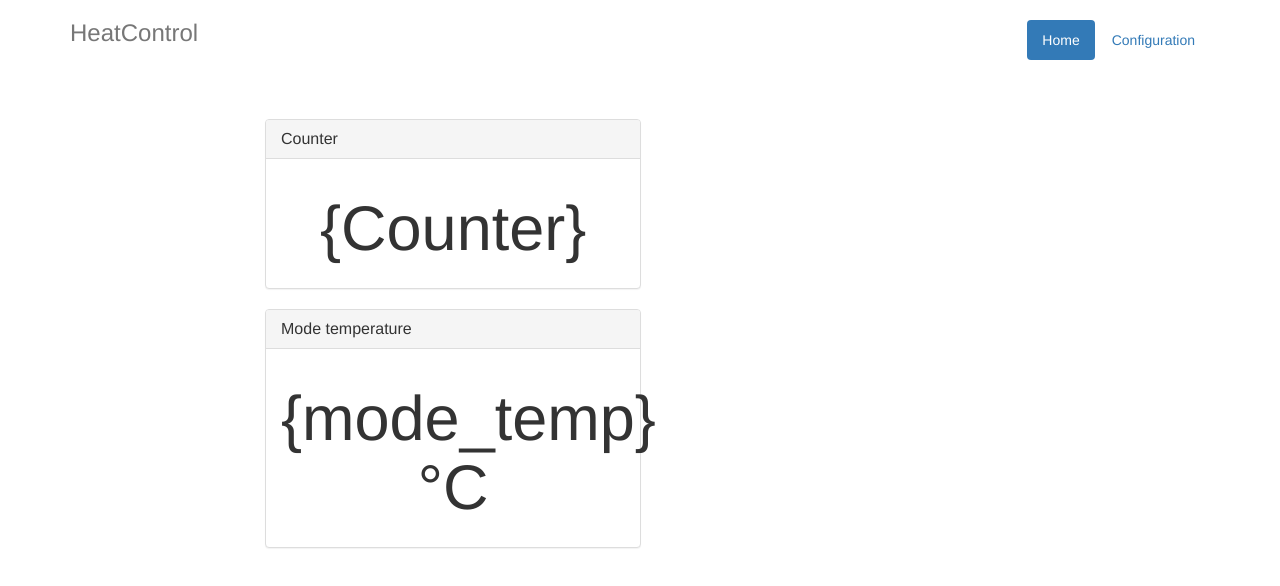
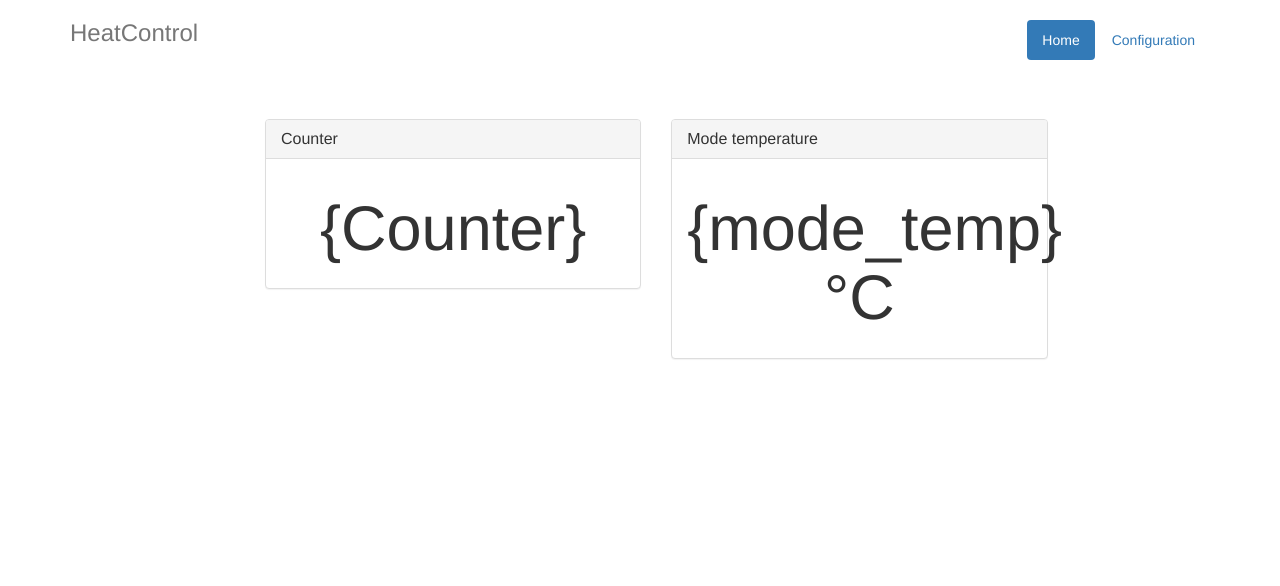
Before and after one commit to avr39-ripe/HeatControl, a plain HTML site: page files/index.html in a window 1280 px wide. Drawn offline with nearby package versions, Linux system fonts and the light colour scheme; no server answers.

Commit message:
+ correct index.html

```diff
--- a/files/index.html
+++ b/files/index.html
@@ -57,15 +57,19 @@
 							<h1 id="counter" class="text-center main">{Counter}</h1>
 						</div>
 					</div>
+				</div>
+				<div class="col-xs-10 col-md-5">
 					<div class="panel panel-default">
 						<div class="panel-heading">
 							<h3 class="panel-title">Mode temperature</h3>
 						</div>
 						<div class="panel-body">
-				  <h1 id="mode_curr_temp" class="text-center main">{mode_temp} &deg;C</h1>
+							<h1 id="mode_curr_temp" class="text-center main">{mode_temp}
+								&deg;C</h1>
 						</div>
 					</div>
 				</div>
+
 
 				<!-- /col -->
 			</div>
```
Lines whose indentation alone changed are shown as unchanged.
